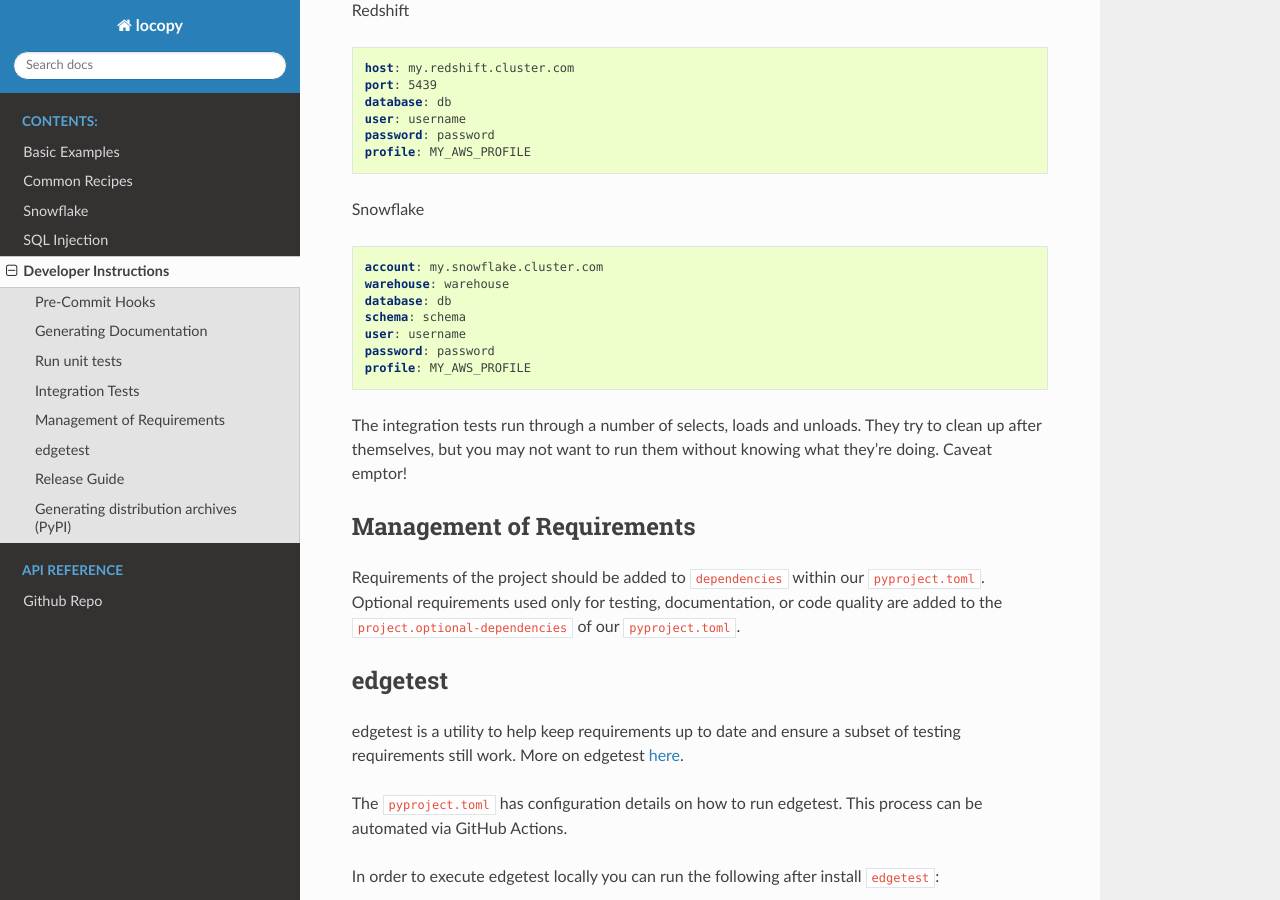
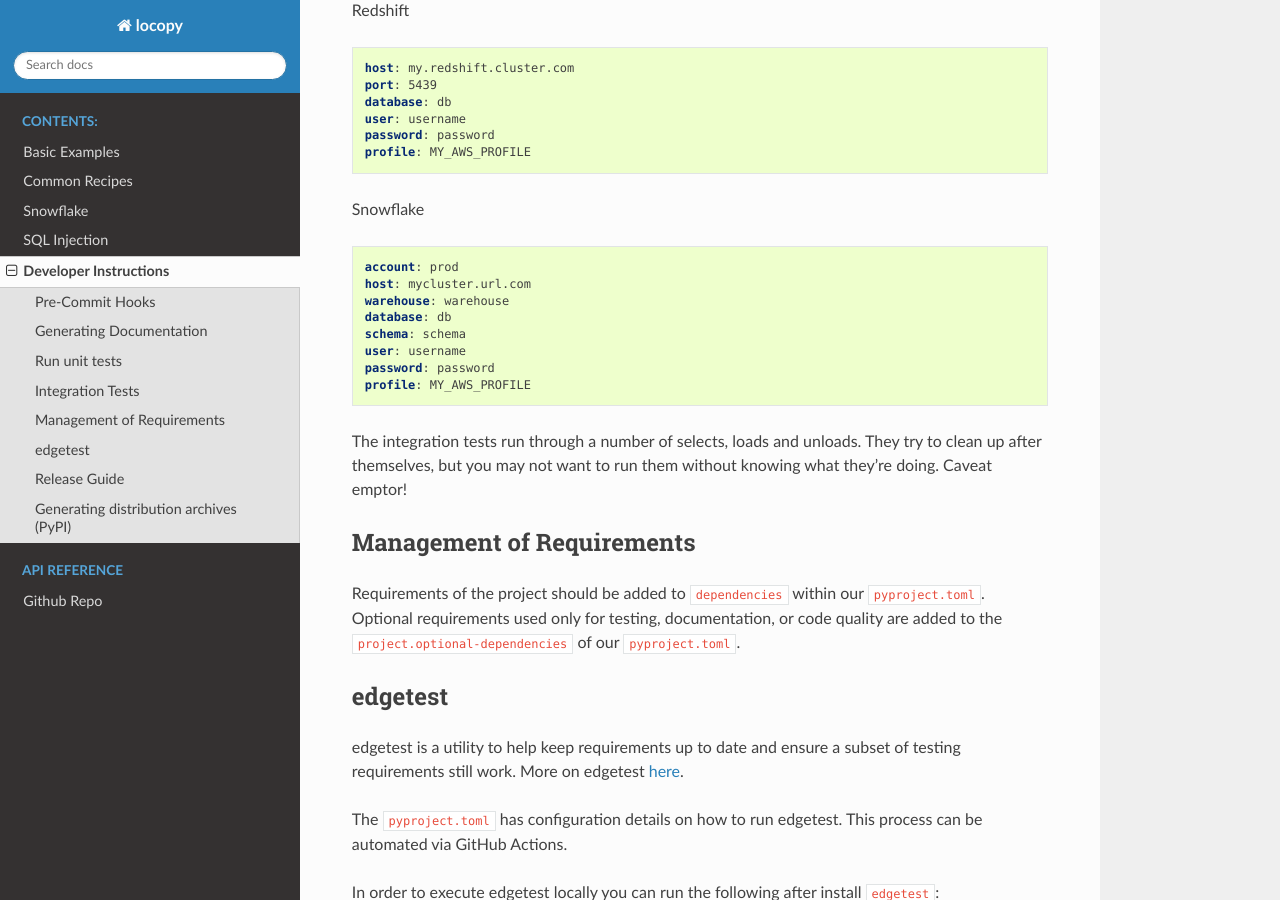
Before and after one commit to capitalone/locopy, a Sphinx documentation site: the page built from docs/source/developer.rst, in a window 1280 px wide and 900 px high, scrolled down 1387 px. Built offline with Sphinx 7.4.7 and the Read the Docs theme 3.1.0, drawn with Linux system fonts in a browser that asks for light colours; pages that are not in the unit, such as notebooks, are missing from menus.

Commit message:
Update developer.rst (#330)

```diff
--- a/docs/source/developer.rst
+++ b/docs/source/developer.rst
@@ -73,7 +73,8 @@ Snowflake
 
 .. code-block:: yaml
 
-    account: my.snowflake.cluster.com
+    account: prod
+    host: mycluster.url.com
     warehouse: warehouse
     database: db
     schema: schema
```
